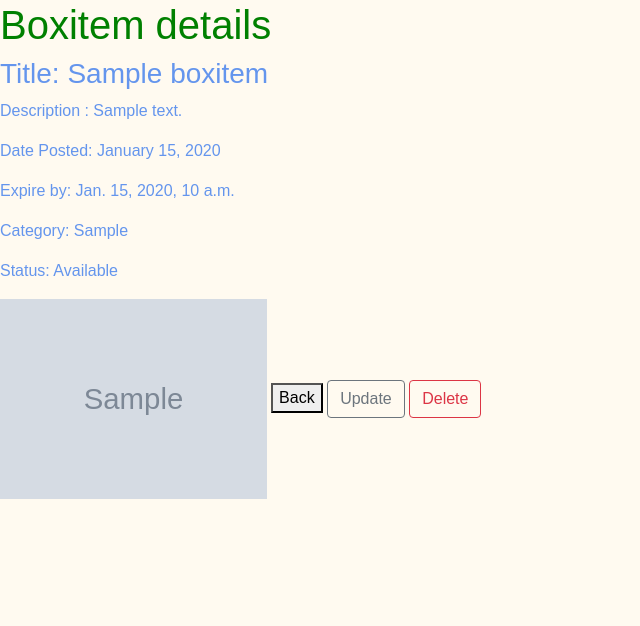
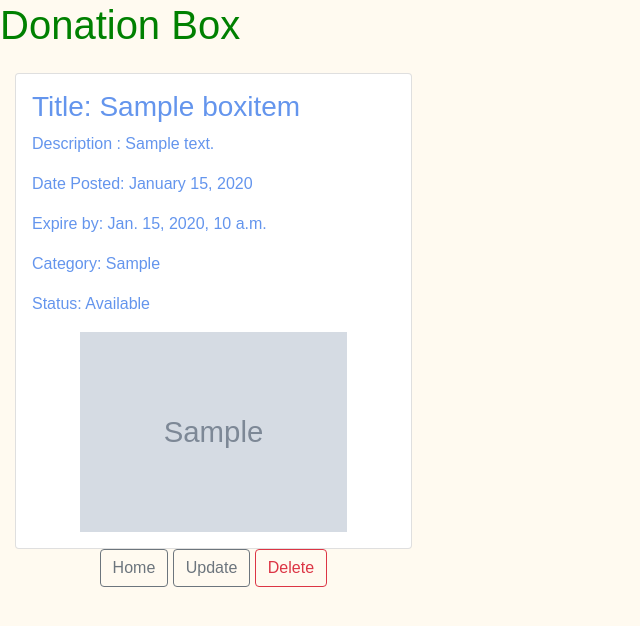
Before and after one commit to slukas111/SugarSnapsCap, a Django app: a page that uses templates/sugar_app/boxitem_detail.html in a window 1280 px wide. Shown: the part 80-706 px from the top of the page, without its empty margins (0-640 px from the left). Run offline with Django 3.2, Linux system fonts and the light colour scheme; tables that the repository leaves empty hold one stand-in row (values such as "Sample post"); grey boxes marked "Sample" are stand-in pictures; parts of the project's set-up code (start-up, migrations or seed data) failed here and were passed over; some libraries are stand-ins or nearby versions.

Commit message:
updated the donation box style

```diff
--- a/templates/index.html
+++ b/templates/index.html
@@ -6,6 +6,7 @@
         <footer class="blockquote-footer"><cite title="Source Title">Give what you can, take what you need and pass it
             on.</cite></footer>
         <hr class="my-4">
+                    <!--fixing filter-->
         <form action='.' method='GET'>
             <div class="btn-group">
                 <div class="input-group mb-3">
--- a/templates/sugar_app/boxitem_detail.html
+++ b/templates/sugar_app/boxitem_detail.html
@@ -1,17 +1,25 @@
 {% extends 'base.html' %}
 {% block content %}
-<h1>Boxitem details</h1>
-
+<h1>Donation Box</h1>
+            <div class="col-12 col-lg-4 col-md-6 mt-4">
+                <div class="card shadow p-3">
+                    <div class="card-img-top"
+<div class="card-body">
         <h3>Title: {{ object.title }}</h3>
         <p>Description : {{ object.description }}</p>
         <p>Date Posted: {{ object.date_posted|date:"F d, Y" }}</p>
         <p>Expire by: {{object.expiration}}</p>
         <p>Category: {{object.item_category}}</p>
         <p>Status: {{object.que_assign}}</p>
-<img src="{{object.image.url}}" alt="coming soon" style="height: 200px">
-<button onclick="window.history.back()">Back</button>
-
+<center><img src="{{object.image.url}}" alt="coming soon" style="height: 200px"></center>
+</div>
+</div>
+<center>
+<a  class="btn btn-outline-secondary" href="{%url 'homepage'%}">Home</a>
 <a  class="btn btn-outline-secondary" href="{%url 'postupdate' object.id%}">Update</a>
 <a  class="btn btn-outline-danger" href="{%url 'postdelete' object.id %}">Delete</a>
+</center>
+</div>
+</div>
 
 {% endblock content %}
```
Also changed, not shown: media/boxitem/_108614836_veganfood_2weHXbi.jpg (added), media/boxitem/_108614836_veganfood_8wzxm4Z.jpg (added), media/boxitem/default_xrqyFbl.jpg (added), media/boxitem/donation.png (added), media/boxitem/thisguy.jpg (added), media/boxitem/ye.jpg (added), media/profile_pics/default.jpg (added). Lines whose indentation alone changed are shown as unchanged.
